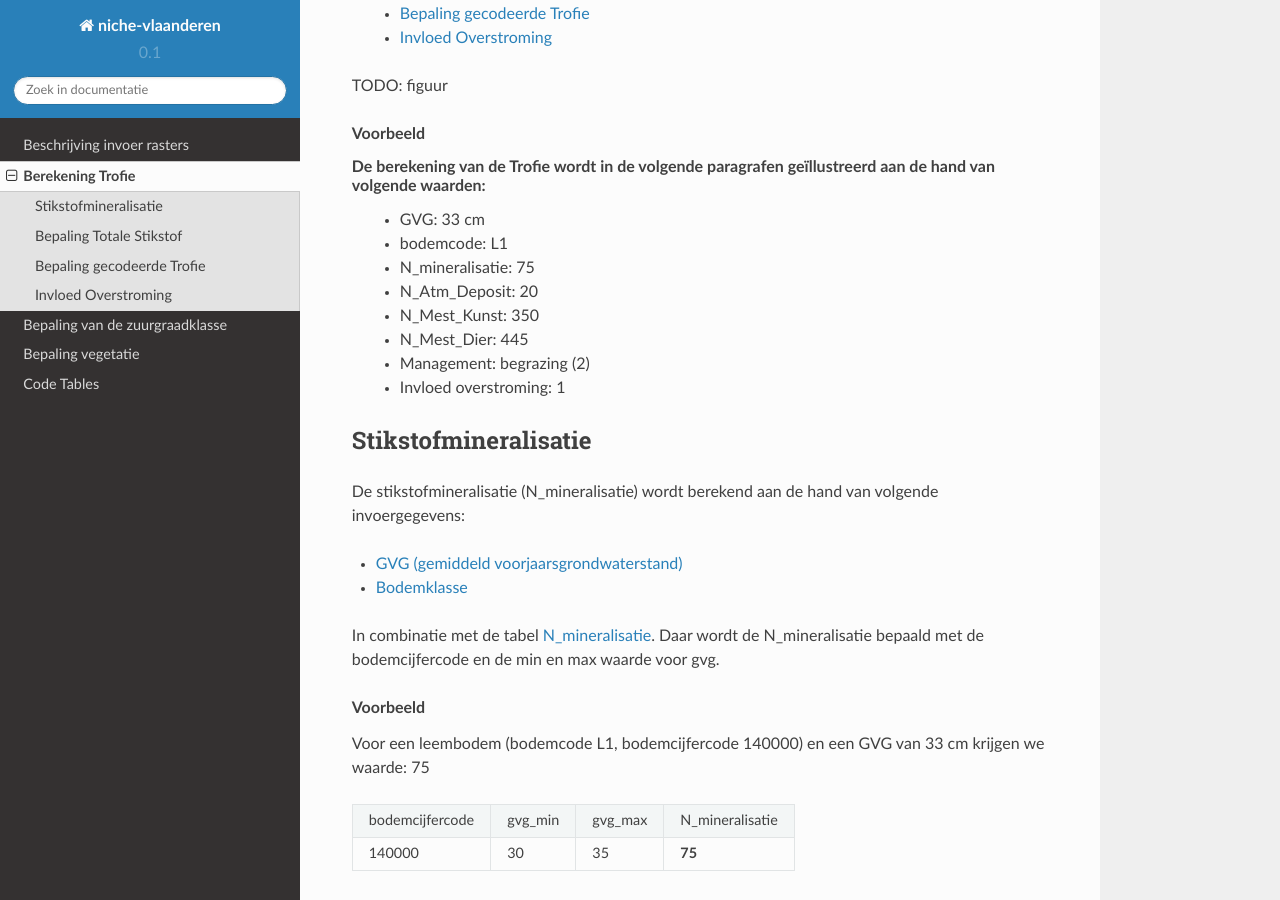
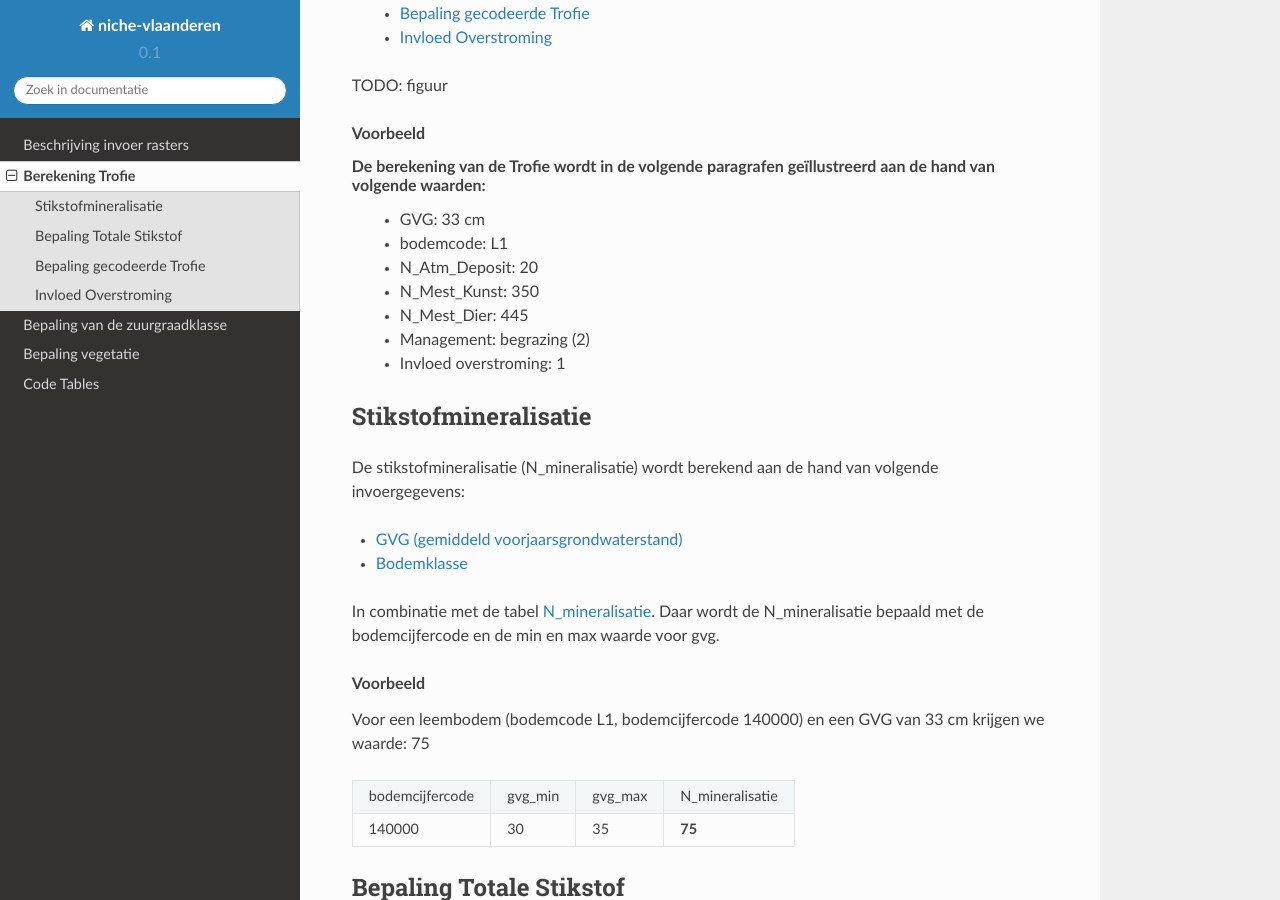
Before and after one commit to inbo/niche_vlaanderen, a Sphinx documentation site: the page built from docs/trofie.rst, in a window 1280 px wide and 900 px high, scrolled down 598 px. Built offline with Sphinx 7.4.7 and the Read the Docs theme 2.0.0, drawn with Linux system fonts in a browser that asks for light colours.

Commit message:
Fix example - Nitrogen mineralisation is no input

```diff
--- a/docs/trofie.rst
+++ b/docs/trofie.rst
@@ -29,7 +29,6 @@ TODO: figuur
   De berekening van de Trofie wordt in de volgende paragrafen geïllustreerd aan de hand van volgende waarden:
    * GVG: 33 cm
    * bodemcode: L1
-   * N_mineralisatie: 75
    * N_Atm_Deposit: 20
    * N_Mest_Kunst: 350
    * N_Mest_Dier: 445
```
